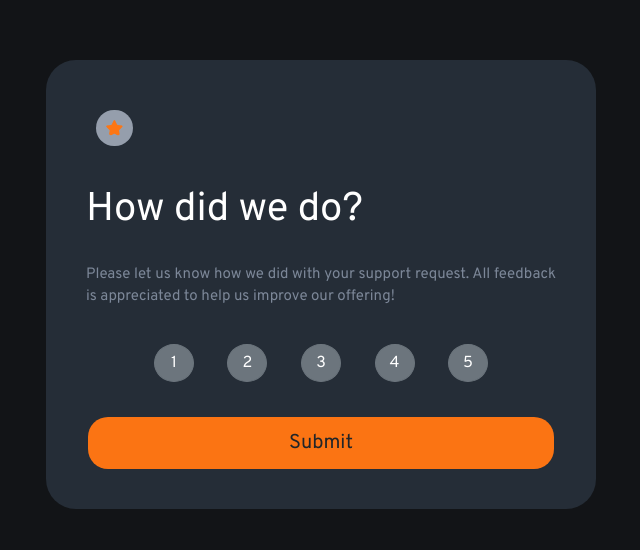
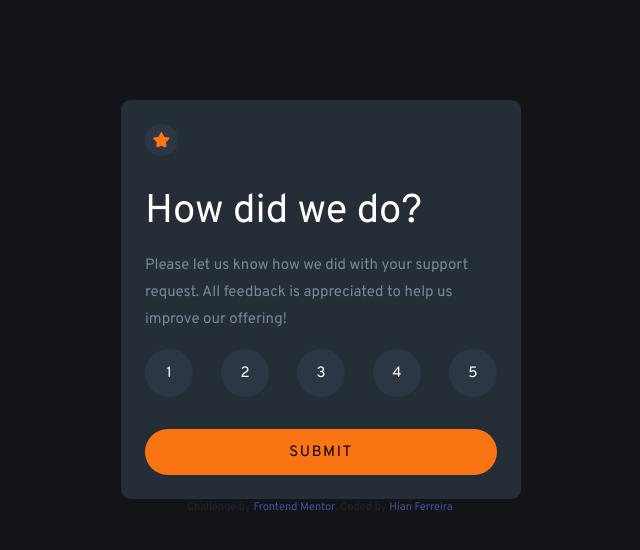
Before and after one commit to ferreirahian/interactive-rating, a plain HTML site: page index.html in a window 1280 px wide. Shown: the part 116-666 px from the top of the page, without its empty margins (319-959 px from the left). Drawn offline with nearby package versions, Linux system fonts and the light colour scheme.

Commit message:
alterações finais e javascript inserido

```diff
--- a/index.html
+++ b/index.html
@@ -10,6 +10,7 @@
     integrity="sha384-xOolHFLEh07PJGoPkLv1IbcEPTNtaed2xpHsD9ESMhqIYd0nLMwNLD69Npy4HI+N" crossorigin="anonymous">
   <link rel="stylesheet" href="style.css">
   <link rel="icon" type="image/png" sizes="32x32" href="./images/favicon-32x32.png">
+
 
   <title>Frontend Mentor | Interactive rating component</title>
 
@@ -35,7 +36,7 @@
 
     <div class="row">
       <div class="col">
-        <div class="card-cont">
+        <div class="CardContainer">
           <img src="images/icon-star.svg" alt="">
 
           <h1>How did we do?</h1>
@@ -45,35 +46,56 @@
             to help us improve our offering!
           </p>
 
-          <div class="botões">
-            <div class="btn-group" role="group" aria-label="First group">
-              <button type="button" class="btn btn-secondary">1</button>
-            </div>
 
-            <div class="btn-group" role="group" aria-label="First group">
-              <button type="button" class="btn btn-secondary">2</button>
-            </div>
+          <ul>
+            <li><button class="btns">1</button></li>
+            <li><button class="btns">2</button></li>
+            <li><button class="btns">3</button></li>
+            <li><button class="btns">4</button></li>
+            <li><button class="btns">5</button></li>
+          </ul>
 
-            <div class="btn-group" role="group" aria-label="First group">
-              <button type="button" class="btn btn-secondary">3</button>
-            </div>
+          <button id="submit_score" class="btn-submit">Submit</button>
 
-            <div class="btn-group" role="group" aria-label="First group">
-              <button type="button" class="btn btn-secondary">4</button>
-            </div>
 
-            <div class="btn-group" role="group" aria-label="First group">
-              <button type="button" class="btn btn-secondary">5</button>
-            </div>
 
-            <div>
-              <button type="submit" class="btn btn-lg">Submit</button>
-            </div>
-          </div>
         </div>
       </div>
     </div>
+    <div class="row">
+      <div class="col">
+        <div class="AfterCard hidden">
+          <!-- Rating state end -->
 
+          <!-- Thank you state start -->
+
+          <img src="images/illustration-thank-you.svg" alt="">
+
+          <p class="thanks">
+            You selected
+          <span id="rating"></span> out of 5
+          </p>
+
+          <h2>Thank you!</h2>
+
+          <p class="text-msg">We appreciate you taking the time to give a rating. If you ever need more support,
+            don’t hesitate to get in touch!</p>
+
+            <button class="btn-submit" id="rate_again">Rate Again!</button>
+
+          <!-- Thank you state end -->
+        </div>
+
+      </div>
+    </div>
+
+    <div class="attribution">
+      Challenge by <a href="https://www.frontendmentor.io?ref=challenge" target="_blank">Frontend Mentor</a>.
+      Coded by <a href="github.com/ferreirahian">Hian Ferreira</a>.
+    </div>
+
+
+    <script src="js.js"></script>
 
   </main>
 
--- /dev/null
+++ b/js.js
@@ -0,0 +1,25 @@
+const CardContainer = document.querySelector(".CardContainer")
+
+const AfterCard = document.querySelector(".AfterCard")
+
+const submitButton = document.getElementById('submit_score')
+const rateAgain = document.getElementById("rate_again")
+const rating = document.getElementById("rating")
+const rates = document.querySelectorAll(".btns")
+
+submitButton.addEventListener("click", () => {
+    AfterCard.classList.remove("hidden")
+    CardContainer.style.display = "none"
+})
+
+rateAgain.addEventListener("click", () => {
+    AfterCard.classList.add("hidden")
+    CardContainer.style.display = "block"
+})
+
+rates.forEach((rate) => {
+    rate.addEventListener("click", () =>{
+        console.log(rate.InnerHTML)
+        rating.innerHTML = rate.innerHTML
+    })
+})
--- a/style.css
+++ b/style.css
@@ -2,82 +2,137 @@
 
 * {
     margin: 0;
+    padding: 0;
+    box-sizing: border-box;
 }
 
 body {
     font-family: 'Overpass', sans-serif;
     font-size: 15px;
     background-color: hsl(216, 12%, 8%);
-    text-align: center;
+    margin: 1.5rem;
+    display: flex;
+    flex-direction: column;
     min-height: 100vh;
-    display: flex;
     align-items: center;
+    justify-content: center;
+}
+
+button {
+    font-family: inherit;
 }
 
 .container {
     margin: 0 auto;
 }
 
-.card-cont {
-    background-color: hsl(213, 19%, 18%);
-    border-radius: 30px;
-    margin-left: 200px;
-    margin-right: 200px;
-    min-width: 375px;
-    max-width: 1440px;
-    justify-content: left;
-    padding: 20px;
-    margin: 0 280px;
+p {
+    line-height: 1.8;
 }
 
-.card-cont img {
-    display: flex;
-    align-items: left;
-    margin: 30px;
-    background-color: hsl(217, 12%, 63%);
-    border-radius: 50px;
-    padding: 10px;
+.CardContainer, .AfterCard {
+    background-color: hsl(213, 19%, 18%);
+    padding: 1.5rem;
+    border-radius: 0.6rem;
+    max-width: 400px;
+    margin: 0 auto;
 
 }
 
-.card-cont h1 {
-    color: white;
-    text-align: justify;
-    padding: 10px;
-    margin: 10px;
-    max-width: 100%;
+.CardContainer img {
+    background-color: hsl(213, 20%, 22%);
+    border-radius: 50%;
+    padding: 0.5rem;
 }
 
-.card-cont p {
-    color: hsl(216, 12%, 54%);
-    text-align: justify;
-    margin: 10px;
-    padding: 10px;
+.CardContainer h1 {
+    color: white;
+    margin: 2rem 0 1rem;
 }
 
-.btn-group button {
-    border-radius: 50%;
-    margin: 15px;
-    width: 40px;
-    transition: 1s;
+.text-msg {
+    color: hsl(216, 12%, 54%);
+    margin-bottom: 1rem;
 }
 
-.btn-group button:hover {
-    background-color: hsl(25, 97%, 53%);
-    color: white;
-
+.CardContainer ul {
+    display: flex;
+    align-items: center;
+    justify-content: space-between;
+    flex-wrap: wrap;
+    margin-bottom: 2rem;
+    list-style: none;
 }
 
-.btn-lg {
-    background-color: hsl(25, 97%, 53%);
-    border-radius: 20px;
-    margin: 20px;
-    padding: 10px 200px;
-    max-width: 100%;
+.CardContainer ul li button {
+    width: 3rem;
+    height: 3rem;
+    border: none;
+    background-color: hsl(213, 20%, 22%);
+    color: white;
+    padding-top: 0.2rem;
+    border-radius: 50%;
+    cursor: pointer;
+    transition: 0.3s;
 }
 
-.btn-lg:hover {
-    background-color: white;
+.CardContainer ul li button:hover {
+    background-color: hsl(25, 97%, 53%);
+}
+
+
+.CardContainer ul li button:focus {
+    background-color: hsl(217, 12%, 63%);
+}
+
+.btn-submit {
+    background-color: hsl(25, 97%, 53%);
+    width: 100%;
+    padding: 0.8rem 0 0.7rem;
+    border: none;
+    border-radius: 30px;
+    text-transform: uppercase;
+    letter-spacing: 0.1rem;
+    cursor: pointer;
+    transition: 0.3s;
+}
+
+.btn-submit:hover {
+    background-color: #fff;
     color: hsl(25, 97%, 53%);
+}
 
+.AfterCard {
+    display: flex;
+    flex-direction: column;
+    align-items: center;
+    justify-content: center;
 }
+
+.AfterCard img {
+    display: block;
+    margin: 0 auto 2rem;
+}
+
+.AfterCard p.thanks {
+    color: hsl(25, 97%, 53%);
+    background-color: hsl(213, 20%, 22%);
+    border-radius: 30px;
+    padding: 0 0.3rem;
+    font-size: 0.8rem;
+    margin-bottom: 2rem;
+}
+
+.AfterCard h2 {
+    color: #fff;
+    margin-bottom: 1rem;
+}
+
+.AfterCard p {
+    color: hsl(217, 12%, 63%);
+    margin-bottom: 2rem;
+}
+
+.hidden {
+    display: none;
+}
```
Also changed, not shown: index2.html (deleted, +0 -23 lines), 2 other files.
